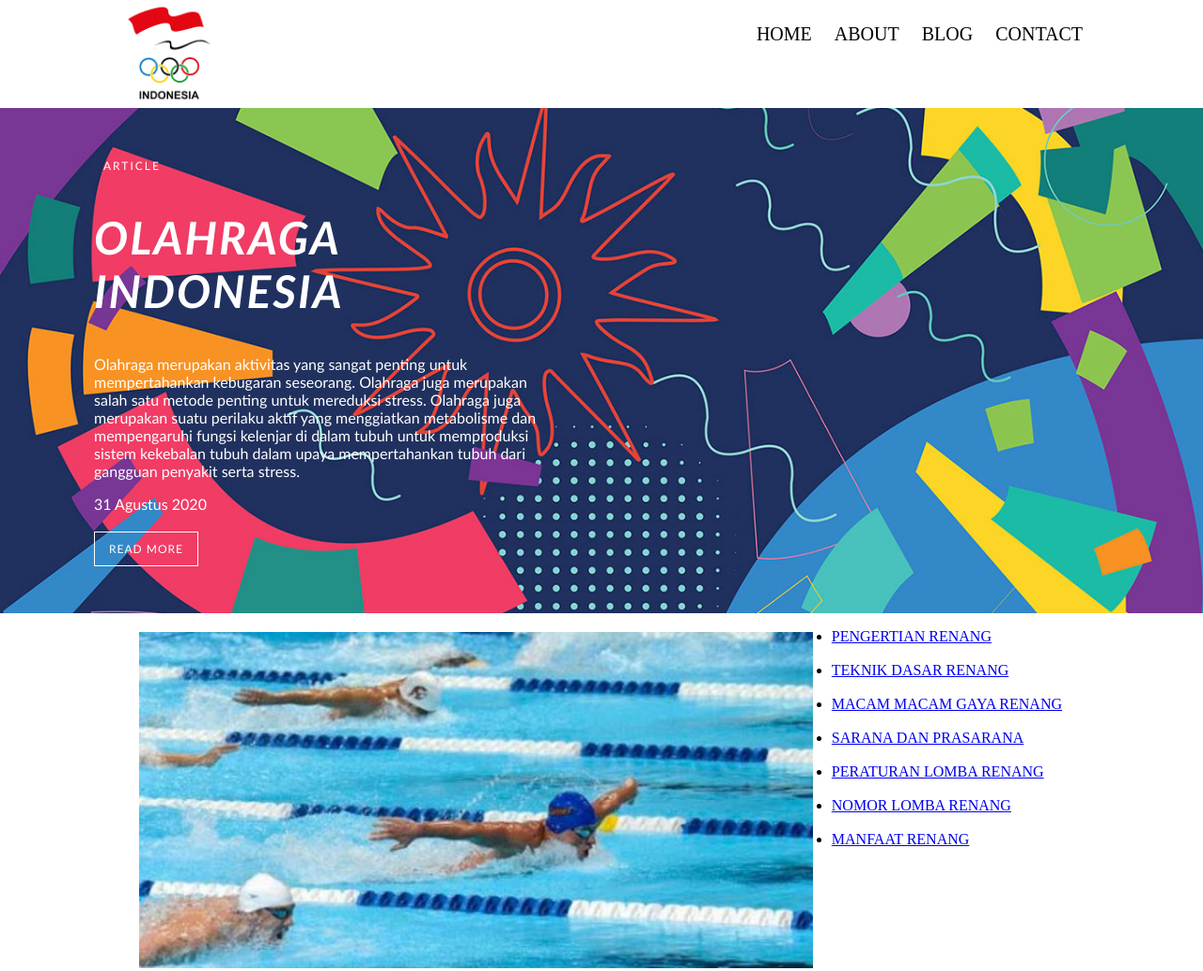
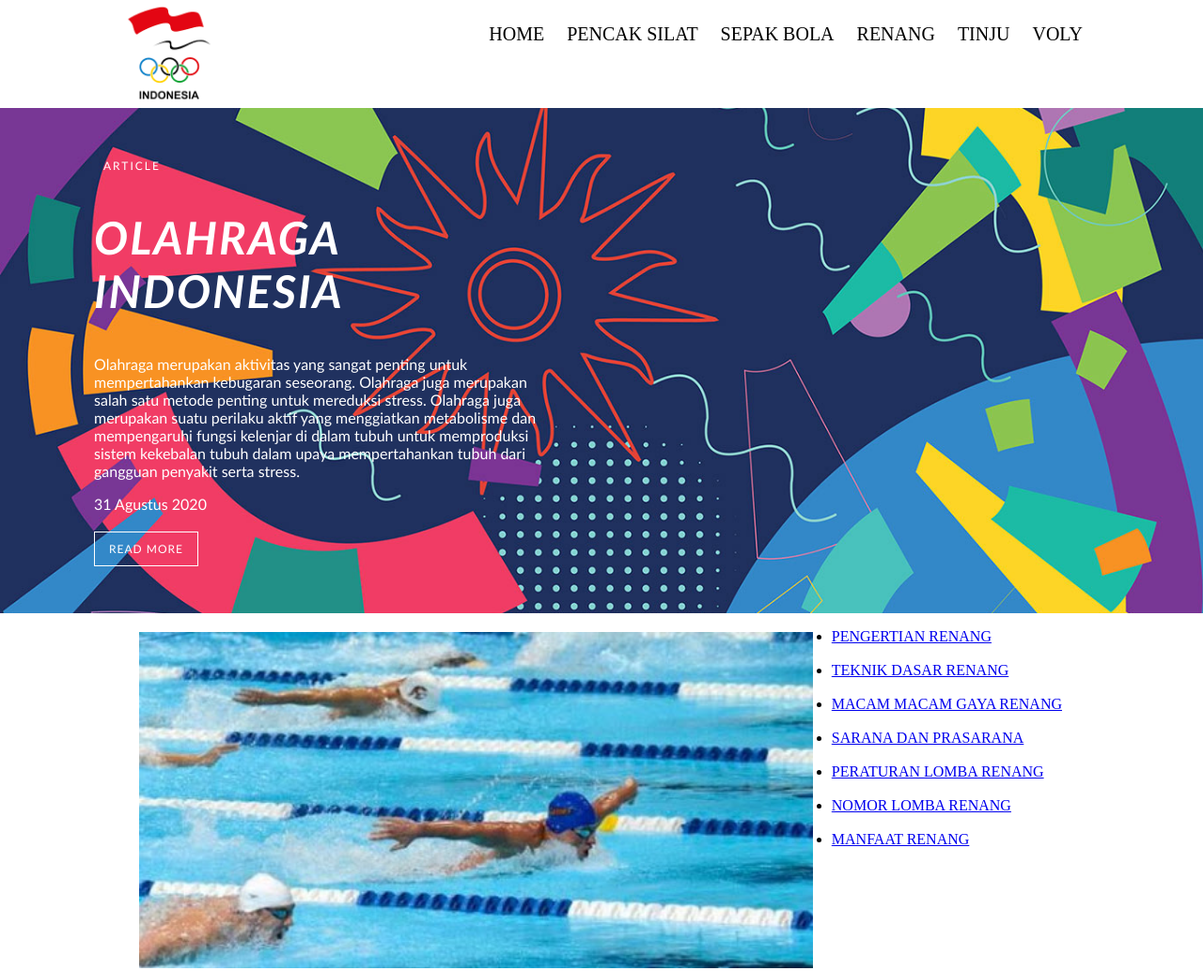
Before and after one commit to Anang20/project_web, a plain HTML site: page moba.html in a window 1280 px wide. Shown: the top 1034 px of the page at 94% size. Drawn offline with Linux system fonts and the light colour scheme.

Commit message:
GANTI LINK

```diff
--- a/moba.html
+++ b/moba.html
@@ -20,13 +20,19 @@
                     <a href="index.html">Home</a>
                 </li>
                 <li>
-                    <a href="about.html">About</a>
+                    <a href="pencaksilat.html">PENCAK SILAT</a>
                 </li>
                 <li>
-                    <a href="blog.html">Blog</a>
+                    <a href="sepak_bola.html">SEPAK BOLA</a>
                 </li>
                 <li>
-                    <a href="contact.html">Contact</a>
+                    <a href="moba.html">RENANG</a>
+                </li>
+                <li>
+                    <a href="tinju.html">TINJU</a>
+                </li>
+                <li>
+                    <a href="voly.html">VOLY</a>
                 </li>
             </ul>
         </div>
```
